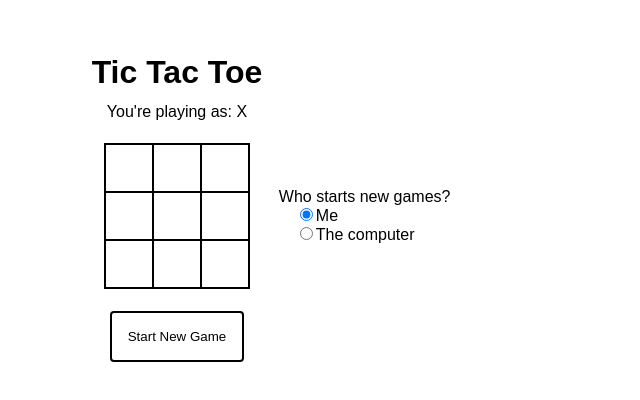
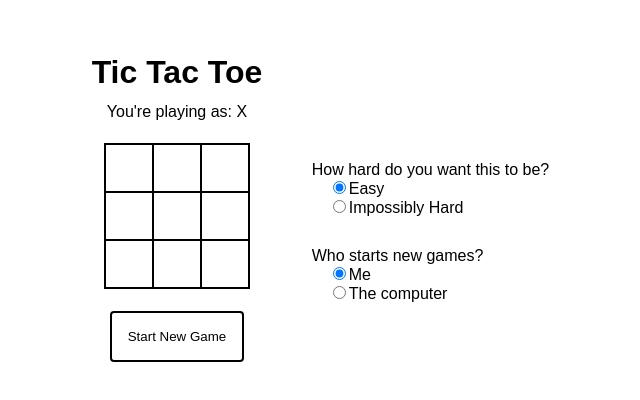
Before and after one commit to MagdalenaHenke/tictactoe, a React (Create React App) app: page / in a window 1280 px wide. Shown: the part 192-592 px from the top of the page, without its empty margins (463-1103 px from the left). Built offline with nearby package versions, Linux system fonts and the light colour scheme.

Commit message:
add (non functional) difficulty picker, pull out shared Picker.jsx component

```diff
--- /dev/null
+++ b/src/components/DifficultyPicker.jsx
@@ -0,0 +1,25 @@
+import React from 'react';
+import Picker from './Picker.jsx';
+
+function DifficultyPicker({ difficulty, setDifficulty }) {
+  return (
+    <Picker
+      legendText="How hard do you want this to be?"
+      name="difficultyPicker"
+      checkedValue={difficulty}
+      onChange={setDifficulty}
+      options={[
+        {
+          label: 'Easy',
+          value: 'easy' // LEENA: don't use strings
+        },
+        {
+          label: 'Impossibly Hard',
+          value: 'hard'
+        }
+      ]}
+    />
+  );
+}
+
+export default DifficultyPicker;
--- a/src/components/Game.jsx
+++ b/src/components/Game.jsx
@@ -1,6 +1,7 @@
 import React, { useState } from 'react';
 import Board from './Board.jsx';
 import StartPlayerPicker from './StartPlayerPicker.jsx';
+import DifficultyPicker from './DifficultyPicker.jsx';
 import * as brd from '../utils/boardUtil';
 import * as autoPlayer from '../utils/autoPlayerUtil';
 import '../styles/Game.css';
@@ -28,12 +29,13 @@ import '../styles/Game.css';
 // - choice: I'm chosing to only build this for chrome because that was fun
 // - keep some tally/leaderboard of how many games were won?
 // - push something to local state to allow for refresh?
+// - for now just on laptop, but make layout work on mobile!
+// - accessibility concerns
+// - I don't think I'm minifying anything
 
-function Game({ difficulty = autoPlayer.DIFFICULTY.EASY, firstPlayer }) {
-  // maybe these live on state, depends
-  // LEENA: use the firstPlayer
-  // LEENA: for now, human is always first player, allow passing in who is first player
+function Game() {
   // choice I'm making: only keep things on state that can't be derived from state
+  const [difficulty, setDifficulty] = useState(autoPlayer.DIFFICULTY.EASY);
   const [nextGameComputerPlays, setNextGameComputerPlays] = useState('O');
   const [computerPlays, setComputerPlays] = useState('O'); // LEENA: rename this
   const [board, setBoard] = useState(brd.newBoard(computerPlays));
@@ -88,17 +90,20 @@ function Game({ difficulty = autoPlayer.DIFFICULTY.EASY, firstPlayer }) {
               computerPlays={computerPlays}
             />
           </div>
+          <div className="Game-layout--button">
+            <button className="Game-button" onClick={startNewGame}>
+              Start New Game
+            </button>
+          </div>
           <div className="Game-layout--options">
-            {/* difficulty picker will go here, too */}
+            <DifficultyPicker
+              difficulty={difficulty}
+              setDifficulty={setDifficulty}
+            />
             <StartPlayerPicker
               nextGameComputerPlays={nextGameComputerPlays}
               setNextGameComputerPlays={setNextGameComputerPlays}
             />
-          </div>
-          <div className="Game-layout--button">
-            <button className="Game-button" onClick={startNewGame}>
-              Start New Game
-            </button>
           </div>
         </div>
       </div>
--- /dev/null
+++ b/src/components/Picker.jsx
@@ -0,0 +1,24 @@
+import React from 'react';
+import '../styles/Picker.css';
+
+function Picker({ legendText, checkedValue, name, options, onChange }) {
+  return (
+    <fieldset>
+      <legend className="Picker-legend">{legendText}</legend>
+      {options.map((option) => (
+        <label className="Picker-label" key={option.label}>
+          <input
+            type="radio"
+            name={name}
+            value={option.value}
+            checked={option.value === checkedValue}
+            onChange={(evt) => onChange(evt.target.value)}
+          />
+          {option.label}
+        </label>
+      ))}
+    </fieldset>
+  );
+}
+
+export default Picker;
--- a/src/components/StartPlayerPicker.jsx
+++ b/src/components/StartPlayerPicker.jsx
@@ -1,31 +1,27 @@
 import React from 'react';
-import '../styles/StartPlayerPicker.css';
+import Picker from './Picker.jsx';
 
 function StartPlayerPicker({
   nextGameComputerPlays,
   setNextGameComputerPlays
 }) {
-  const getRadioButton = (player) => (
-    <input
-      type="radio"
-      name="startingPlayer"
-      checked={nextGameComputerPlays === player}
-      onChange={() => setNextGameComputerPlays(player)}
+  return (
+    <Picker
+      legendText="Who starts new games?"
+      name="startPlayerPicker"
+      checkedValue={nextGameComputerPlays}
+      onChange={setNextGameComputerPlays}
+      options={[
+        {
+          label: 'Me',
+          value: 'O' // LEENA: don't use strings
+        },
+        {
+          label: 'The computer',
+          value: 'X'
+        }
+      ]}
     />
-  );
-
-  return (
-    <fieldset>
-      <legend>Who starts new games?</legend>
-      <label className="StartPlayerPicker-label">
-        {getRadioButton('O')}
-        Me
-      </label>
-      <label className="StartPlayerPicker-label">
-        {getRadioButton('X')}
-        The computer
-      </label>
-    </fieldset>
   );
 }
 
--- a/src/styles/Board.css
+++ b/src/styles/Board.css
@@ -40,27 +40,27 @@
 
 .Board-line--c0 {
   transform: rotate(90deg);
-  top: 50%;
+  top: 49%;
   left: -3rem;
 }
 
 .Board-line--c1 {
   transform: rotate(90deg);
-  top: 50%;
+  top: 49%;
 }
 
 .Board-line--c2 {
   transform: rotate(90deg);
-  top: 50%;
+  top: 49%;
   left: 3rem;
 }
 
 .Board-line--d1 {
   transform: rotate(45deg);
-  top: 50%;
+  top: 49%; /* awkward 49 to make room for the DOUBLE line */
 }
 
 .Board-line--d2 {
   transform: rotate(-45deg);
-  top: 50%;
+  top: 49%; /* awkward 49 to make room for the DOUBLE line */
 }
--- /dev/null
+++ b/src/styles/Picker.css
@@ -0,0 +1,10 @@
+.Picker-legend {
+  text-align: start;
+  padding-top: 2rem;
+}
+
+.Picker-label {
+  display: block;
+  margin-left: 1rem;
+  text-align: start;
+}
--- a/src/styles/StartPlayerPicker.css
+++ /dev/null
@@ -1,5 +0,0 @@
-.StartPlayerPicker-label {
-  display: block;
-  margin-left: 1rem;
-  text-align: start;
-}
```
